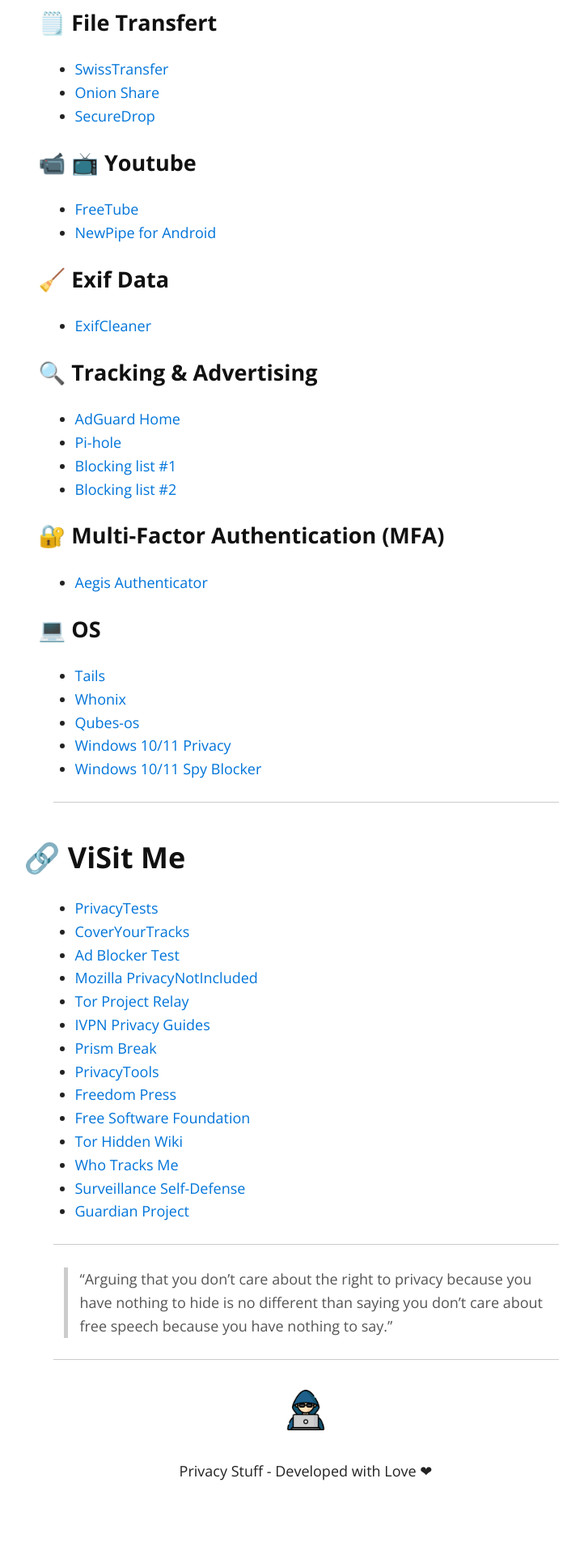
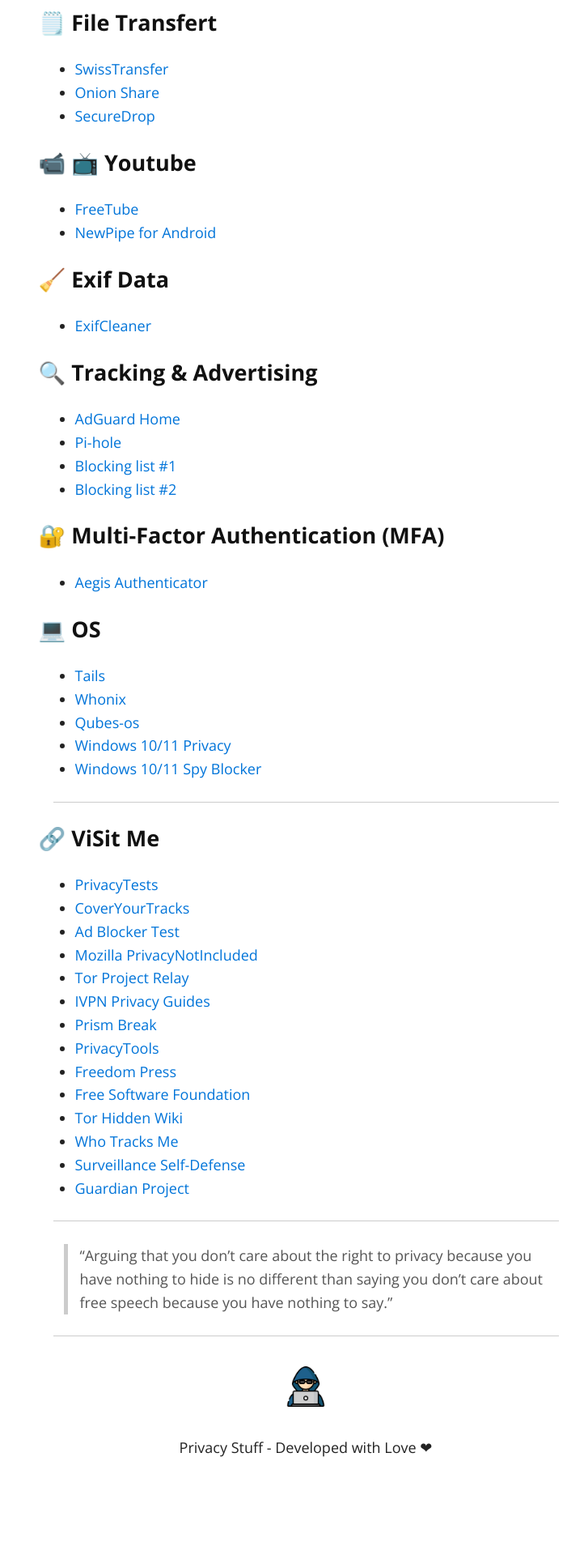
Before and after one commit to jcabeza/Privacy, a Jekyll site: the page built from index.md, in a window 1280 px wide. Shown: the part 2130-4050 px from the top of the page at 81% size, without its empty margins (262-984 px from the left). Built offline with Jekyll 4.4.1, drawn with Linux system fonts in a browser that asks for light colours; nearby versions of some CDN libraries; after the commit the page ends 4022 px from its top, so only the background shows below that.

Commit message:
Update page layout

```diff
--- a/index.md
+++ b/index.md
@@ -100,7 +100,7 @@
 
 ---
 
-### 🔗 ViSit Me
+#### 🔗 ViSit Me
 
  - [PrivacyTests](https://privacytests.org/)
  - [CoverYourTracks](https://coveryourtracks.eff.org/)
```
